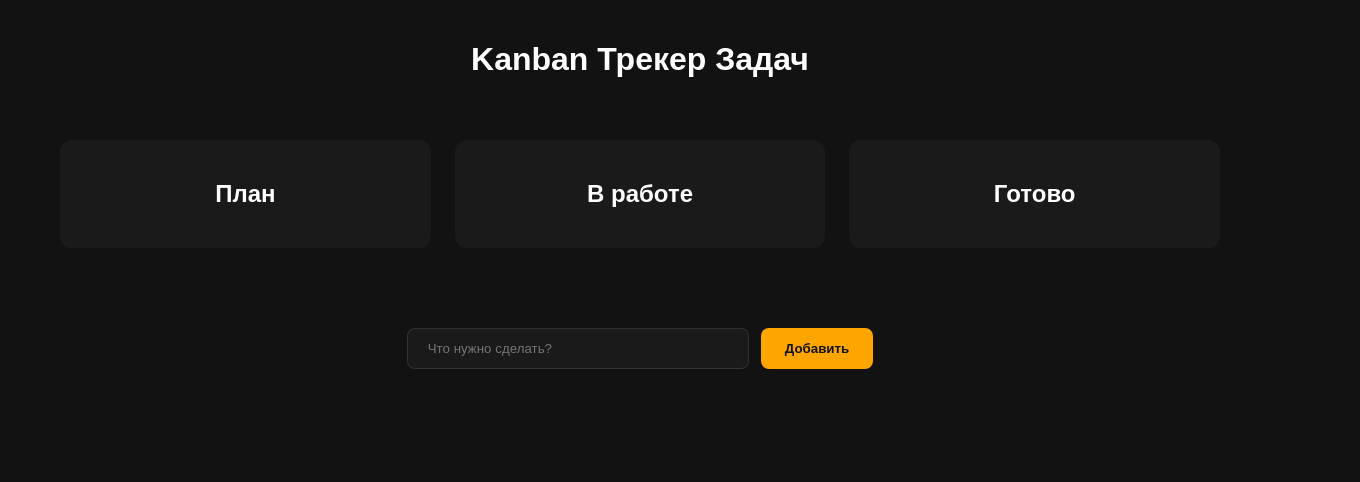
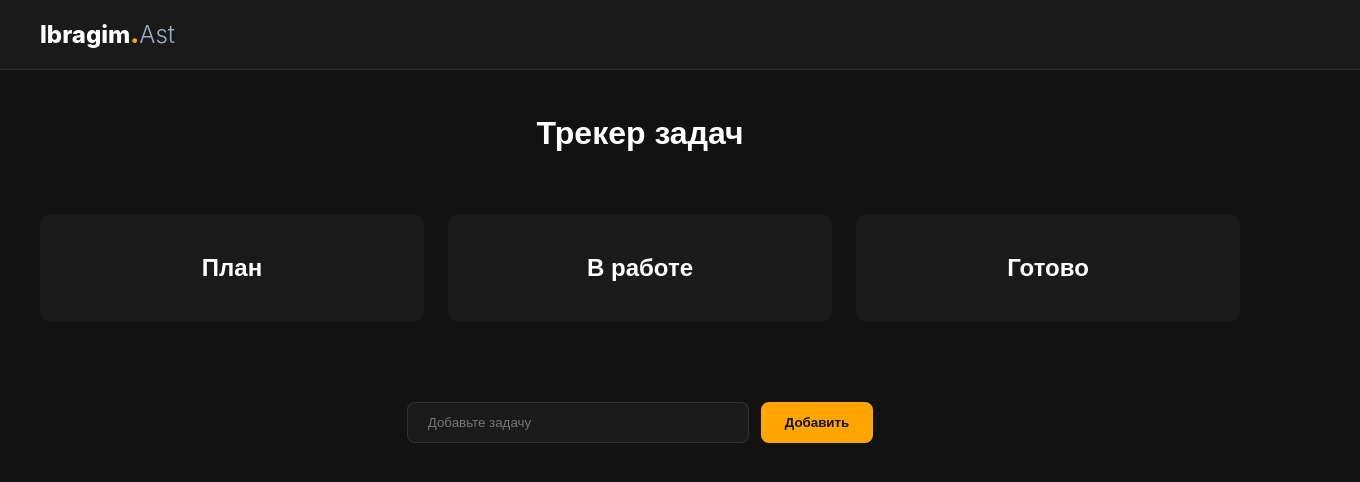
Before and after one commit to ibragim-ast/kanban-board, a React (Vite) app: page / in a window 1280 px wide. Shown: the top 482 px of the page, 1360 px wide, since content can reach past the window. Built offline with nearby package versions, Linux system fonts and the light colour scheme.

Commit message:
Добавлен логотип

```diff
--- a/package.json
+++ b/package.json
@@ -7,7 +7,9 @@
     "dev": "vite",
     "build": "vite build",
     "lint": "eslint .",
-    "preview": "vite preview"
+    "preview": "vite preview",
+    "predeploy": "npm run build",
+    "deploy": "gh-pages -d dist"
   },
   "dependencies": {
     "react": "^19.2.8",
@@ -21,6 +23,7 @@
     "eslint": "^10.9.0",
     "eslint-plugin-react-hooks": "^7.1.1",
     "eslint-plugin-react-refresh": "^0.5.4",
+    "gh-pages": "^6.3.0",
     "globals": "^17.11.0",
     "vite": "^8.2.2"
   }
--- a/src/App.css
+++ /dev/null
@@ -1,3 +0,0 @@
-body {
-  background-color: #121212;
-}
--- a/src/App.module.css
+++ b/src/App.module.css
@@ -1,5 +1,4 @@
 .app {
-  padding: 20px;
   font-family: sans-serif;
   text-align: center;
 }
--- a/src/components/AddTask.jsx
+++ b/src/components/AddTask.jsx
@@ -18,7 +18,7 @@ function AddTask({ onAdd }) {
         type="text"
         value={text}
         onChange={(event) => setText(event.target.value)}
-        placeholder="Что нужно сделать?"
+        placeholder="Добавьте задачу"
       />
       <button className={styles.addBtn} type="submit">
         Добавить
--- a/src/components/Header.jsx
+++ b/src/components/Header.jsx
@@ -1,7 +1,13 @@
+import styles from "./Header.module.css";
+
 function Header() {
   return (
-    <header>
-      <h1>Kanban Трекер Задач</h1>
+    <header className={styles.header}>
+      <div className={styles.logo}>
+        <span className={styles.logoBold}>Ibragim</span>
+        <span className={styles.logoDot}>.</span>
+        <span className={styles.logoLight}>Ast</span>
+      </div>
     </header>
   );
 }
--- /dev/null
+++ b/src/components/Header.module.css
@@ -0,0 +1,28 @@
+.header {
+  display: flex;
+  padding: 20px 40px;
+  width: 100%;
+  background-color: #1a1a1a;
+  border-bottom: 1px solid rgba(255, 255, 255, 0.08);
+  margin-bottom: 24px;
+}
+
+.logo {
+  font-size: 24px;
+  font-family: "Inter", sans-serif;
+}
+
+.logoBold {
+  font-weight: 800;
+  color: #ffffff;
+}
+
+.logoDot {
+  color: #ffa500; /* Наш теплый янтарный акцент */
+  font-weight: 900;
+}
+
+.logoLight {
+  font-weight: 300;
+  color: #a0aec0;
+}
--- a/src/components/Main.jsx
+++ b/src/components/Main.jsx
@@ -42,6 +42,8 @@ function Main() {
   return (
     <>
       <main className={styles.main}>
+        <h1>Трекер задач</h1>
+        <div className={styles.columns}>
           <Column
             title="План"
             columnTasks={tasks.filter((item) => item.status === "План")}
@@ -60,6 +62,7 @@ function Main() {
             onDelete={handleDeleteTask}
             onMove={handleMoveTask}
           />
+        </div>
       </main>
       <AddTask onAdd={handleAddTask} />
     </>
--- a/src/components/Main.module.css
+++ b/src/components/Main.module.css
@@ -1,4 +1,9 @@
 .main {
+  display: flex;
+  flex-direction: column;
+}
+
+.columns {
   display: flex;
   justify-content: center;
   gap: 24px;
```
Also changed, not shown: vite.config.js (+4 -4 lines), 1 other file (tests, documents, lock files or other folders). Lines whose indentation alone changed are shown as unchanged.
